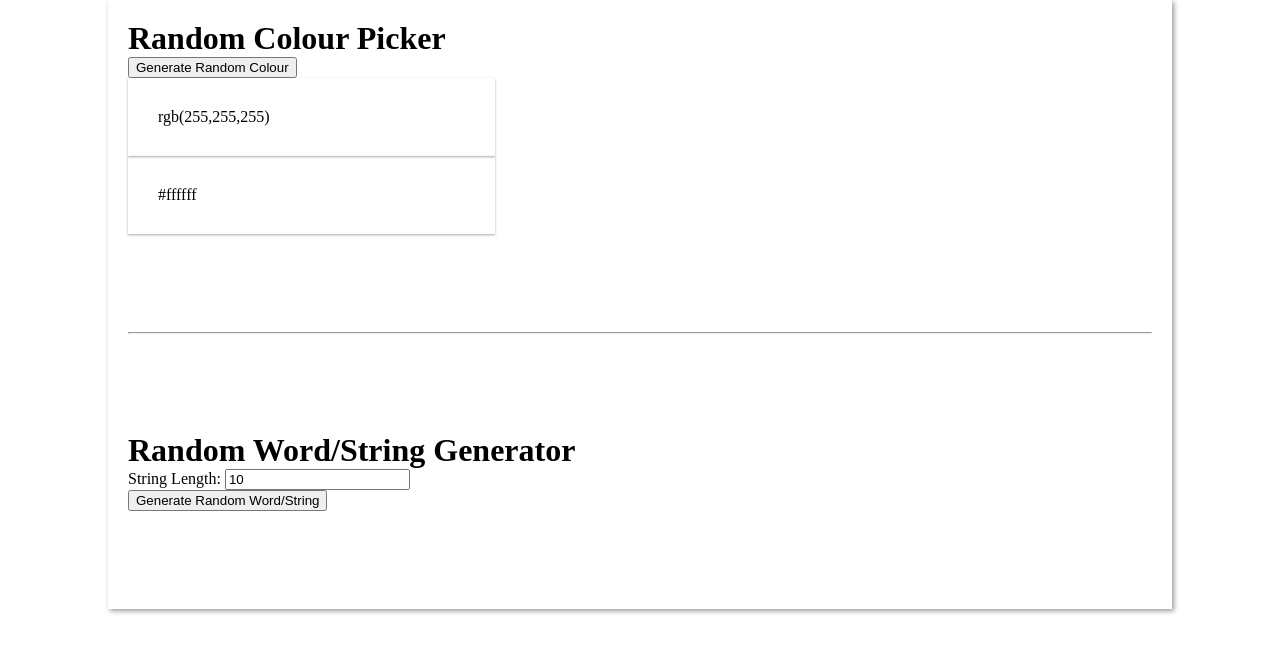
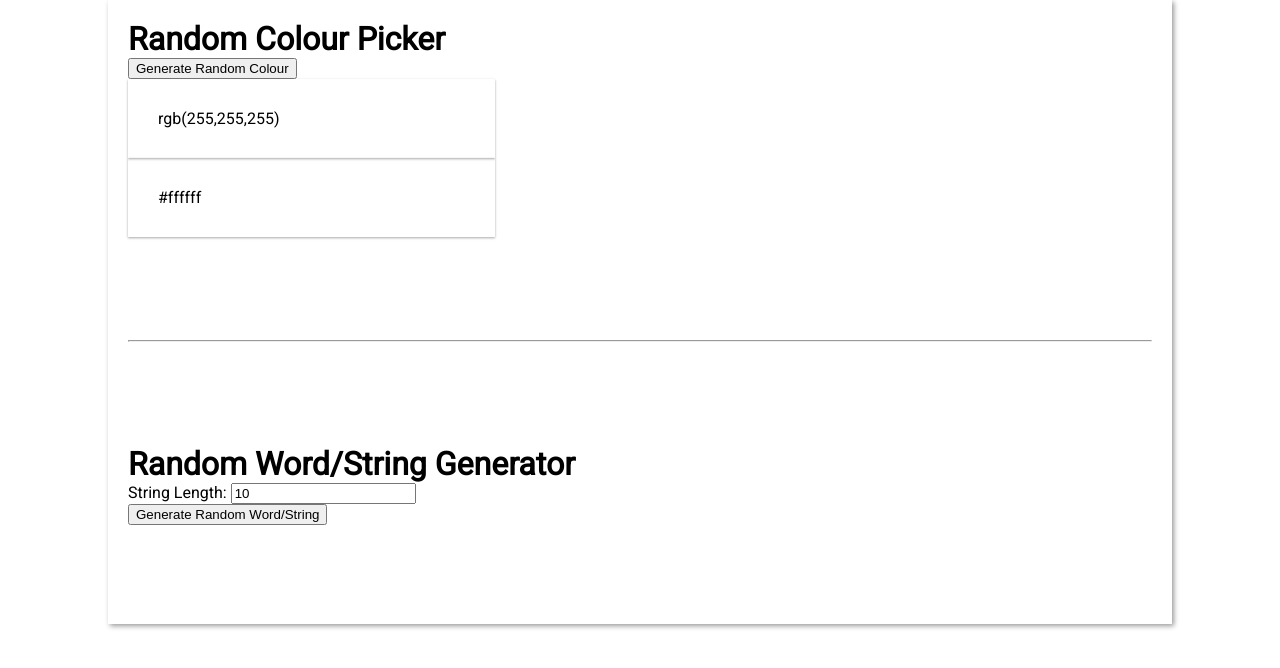
Before and after one commit to MickyPrice/Random-Colours-and-Strings, a PHP site: page / in a window 1280 px wide. Shown: the top 668 px of the page. Run offline with PHP 8.4, Linux system fonts and the light colour scheme; some libraries are stand-ins or nearby versions.

Commit message:
Update css.css

```diff
--- a/css.css
+++ b/css.css
@@ -1,6 +1,9 @@
+@import url('https://fonts.googleapis.com/css?family=Roboto');
+
 body, h1,h2,h3,h4,h5,h6{
   margin:0px;
   padding:0px;
+  font-family: 'Roboto', sans-serif;
 }
 .container{
   width:80%;
```
